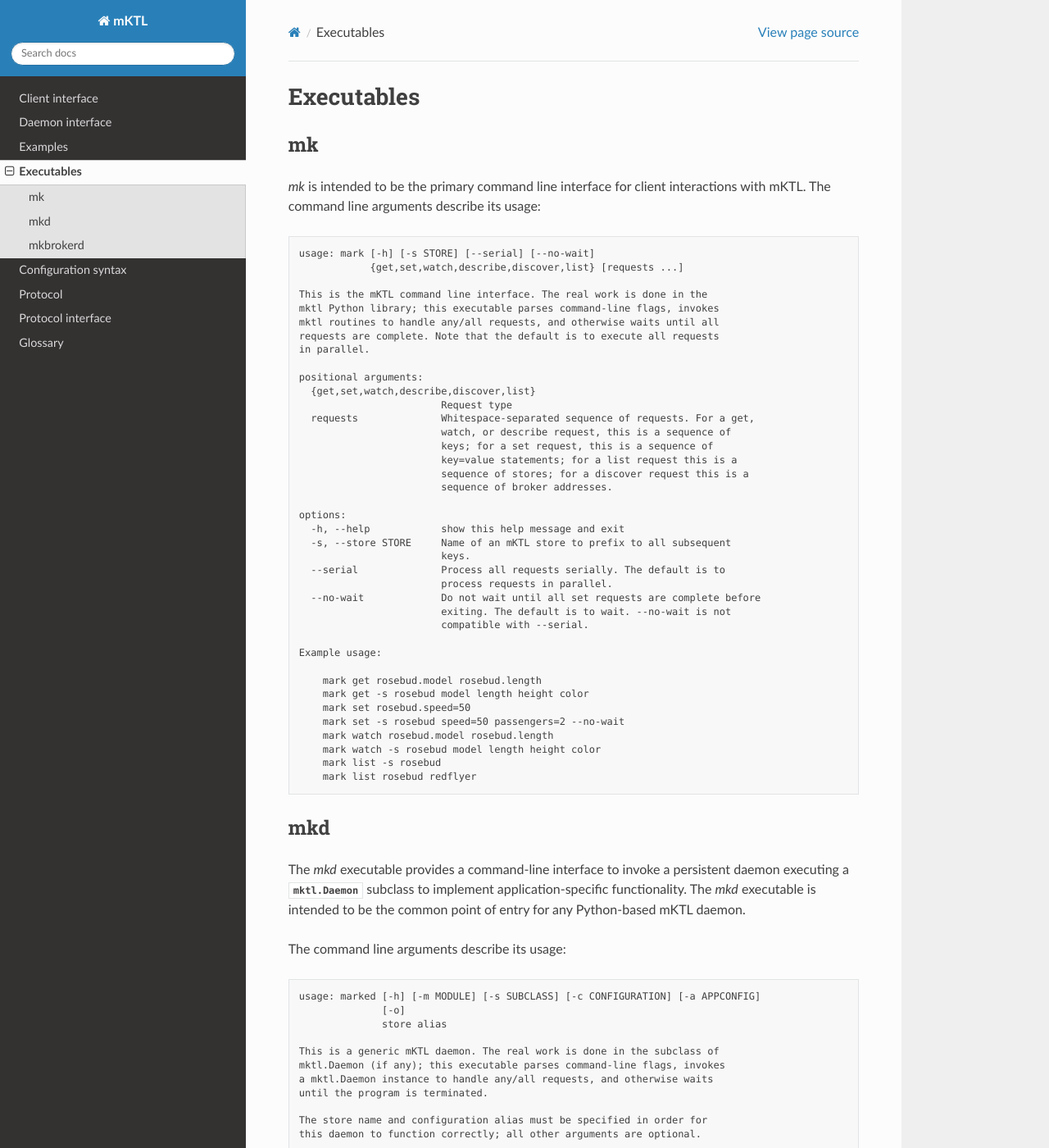
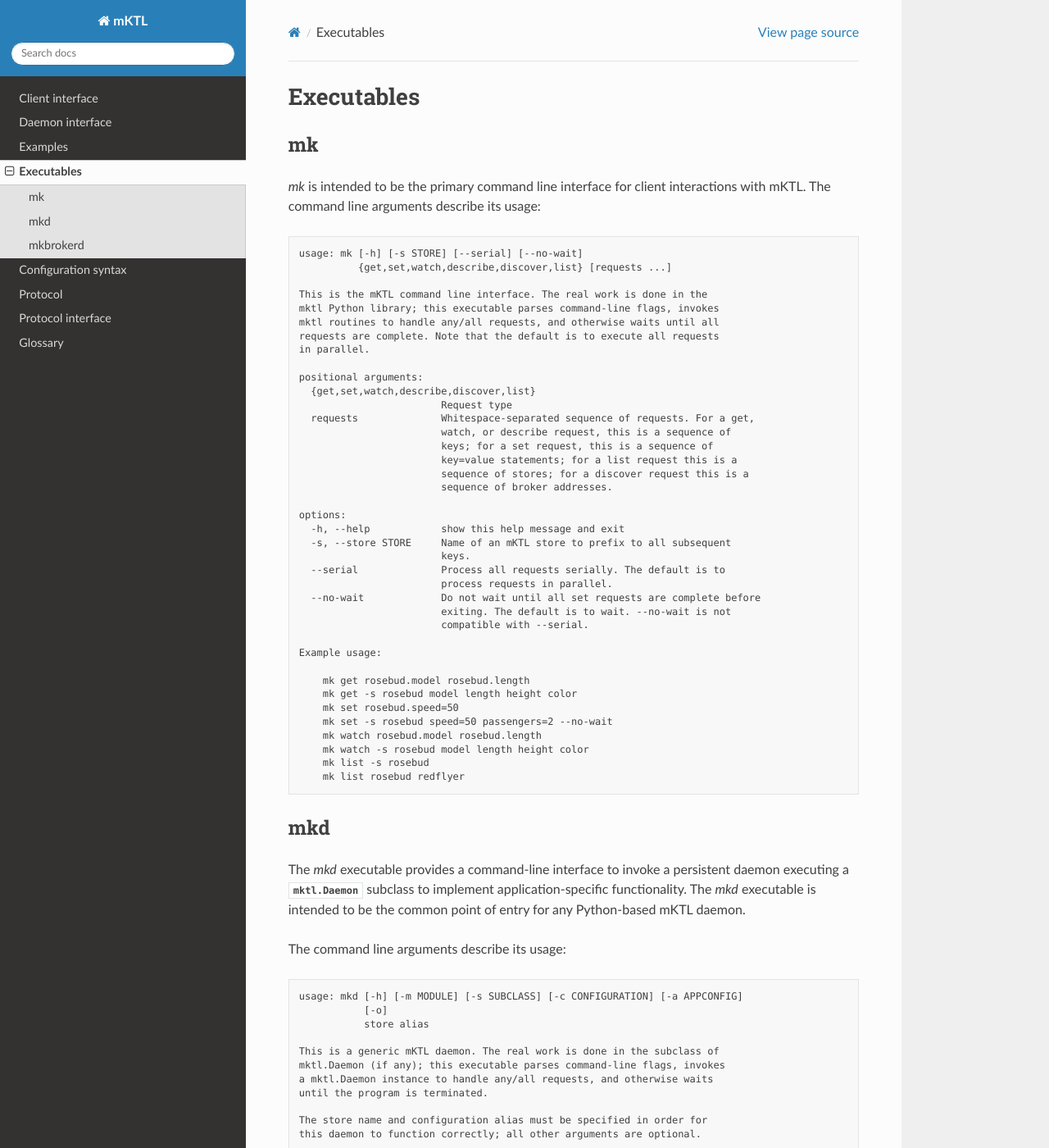
Before and after one commit to KeckObservatory/mKTL, a Sphinx documentation site: the page built from doc/executables.rst, in a window 1280 px wide and 1400 px high. Shown: the whole window at 82% size. Built offline with Sphinx 7.4.7 and the Read the Docs theme 3.1.0, drawn with Linux system fonts in a browser that asks for light colours; some of the changed text lies outside the part shown.

Commit message:
Rename `mark` executables to `mk`.

```diff
--- a/doc/mk.txt
+++ b/doc/mk.txt
@@ -1,5 +1,5 @@
-usage: mark [-h] [-s STORE] [--serial] [--no-wait]
-            {get,set,watch,describe,discover,list} [requests ...]
+usage: mk [-h] [-s STORE] [--serial] [--no-wait]
+          {get,set,watch,describe,discover,list} [requests ...]
 
 This is the mKTL command line interface. The real work is done in the
 mktl Python library; this executable parses command-line flags, invokes
@@ -29,11 +29,11 @@ options:
 
 Example usage:
 
-    mark get rosebud.model rosebud.length
-    mark get -s rosebud model length height color
-    mark set rosebud.speed=50
-    mark set -s rosebud speed=50 passengers=2 --no-wait
-    mark watch rosebud.model rosebud.length
-    mark watch -s rosebud model length height color
-    mark list -s rosebud
-    mark list rosebud redflyer
+    mk get rosebud.model rosebud.length
+    mk get -s rosebud model length height color
+    mk set rosebud.speed=50
+    mk set -s rosebud speed=50 passengers=2 --no-wait
+    mk watch rosebud.model rosebud.length
+    mk watch -s rosebud model length height color
+    mk list -s rosebud
+    mk list rosebud redflyer
--- a/doc/mkd.txt
+++ b/doc/mkd.txt
@@ -1,6 +1,6 @@
-usage: marked [-h] [-m MODULE] [-s SUBCLASS] [-c CONFIGURATION] [-a APPCONFIG]
-              [-o]
-              store alias
+usage: mkd [-h] [-m MODULE] [-s SUBCLASS] [-c CONFIGURATION] [-a APPCONFIG]
+           [-o]
+           store alias
 
 This is a generic mKTL daemon. The real work is done in the subclass of
 mktl.Daemon (if any); this executable parses command-line flags, invokes
@@ -40,10 +40,10 @@ options:
                         announce. The override will only be permitted if the
                         conflicting daemons are all offline.
 
-For example, to run marked for the store 'rosebud', using the existing
+For example, to run mkd for the store 'rosebud', using the existing
 on-disk configuration identified as 'innocence', first using the default
 caching implementation, and then with a custom Kane.Sled subclass of
 mktl.Daemon, one might invoke:
 
-    marked rosebud innocence
-    marked rosebud innocence --module Kane --subclass Sled
+    mkd rosebud innocence
+    mkd rosebud innocence --module Kane --subclass Sled
```
